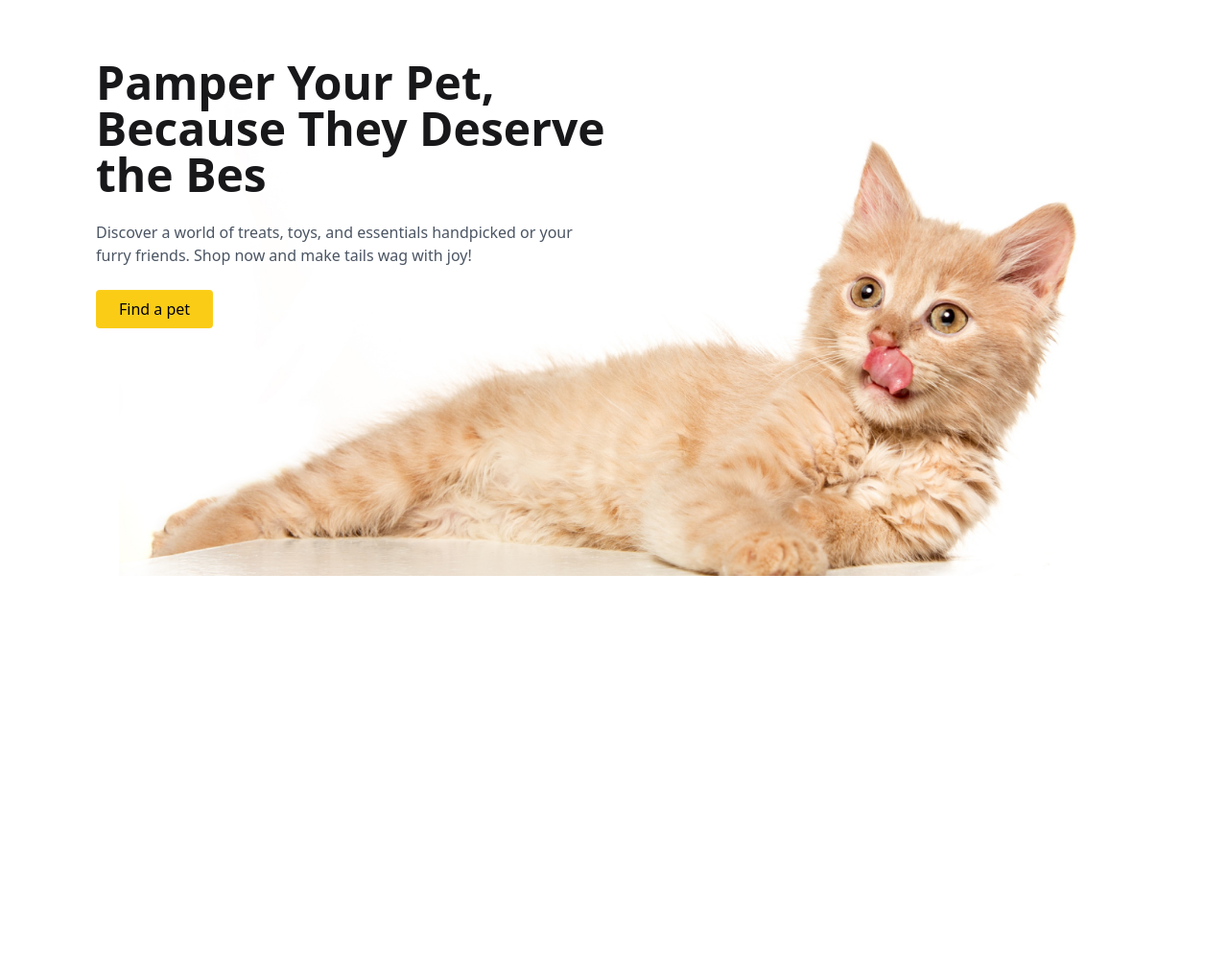
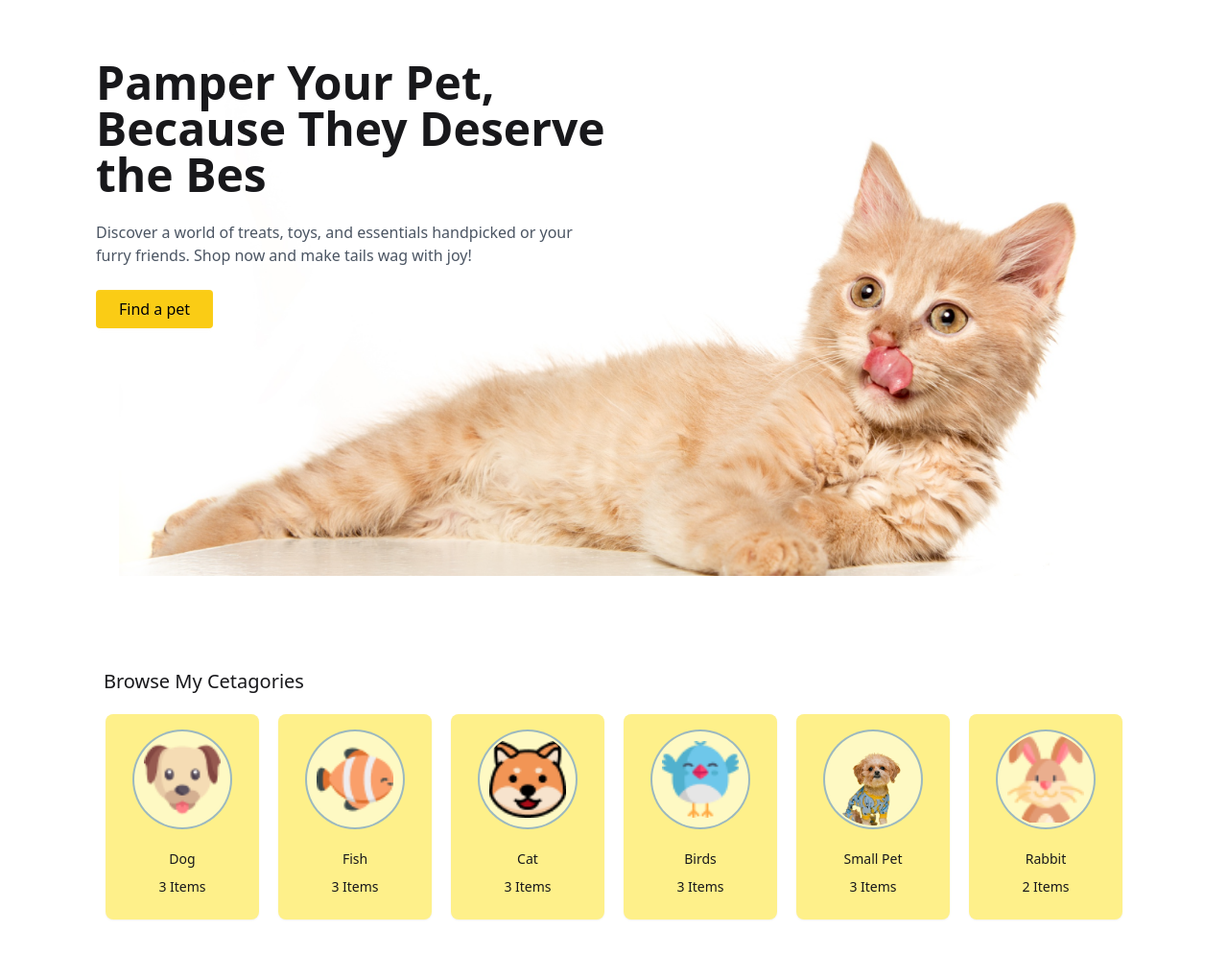
Before and after one commit to sohrab015/assignment-3-c001, a plain HTML site: page index.html in a window 1280 px wide. Shown: the part 68-1064 px from the top of the page at 96% size. Before the commit the page ends 800 px from the top, so only its background shows below. Drawn offline with nearby package versions, Linux system fonts and the light colour scheme; a web font is replaced by a local one.

Commit message:
cetagory section

```diff
--- a/index.html
+++ b/index.html
@@ -168,11 +168,103 @@
 
         </section>
 
-
     </header>
 
     <!-- main section -->
-    <main></main>
+    <main>
+
+        <!-- catagory section card -->
+        <section class="max-w-[1080px] mx-auto">
+            <h1 class="ml-5 lg:ml-2 text-xl mb-5">Browse My Cetagories</h1>
+            <div class="grid grid-cols-2 md:grid-cols-3 lg:grid-cols-6">
+
+                <!-- card one -->
+                <div class="card mx-auto mb-16 bg-yellow-200 w-40 shadow-sm">
+                    <div class="avatar mx-auto">
+                        <div
+                            class="ring-primary ring-offset-yellow-100 bg-yellow-100 w-24 rounded-full ring-2 ring-offset-2 flex justify-center items-center mt-5">
+                            <img src="c1-assets/dog-cartoon.png" class="w-10/12" />
+                        </div>
+                    </div>
+                    <div class="card-body items-center text-center">
+                        <h2 class="card-title">Dog</h2>
+                        <p>3 Items</p>
+                    </div>
+                </div>
+
+                <!-- card two -->
+                <div class="card mx-auto mb-16 bg-yellow-200 w-40 shadow-sm">
+                    <div class="avatar mx-auto">
+                        <div
+                            class="ring-primary ring-offset-yellow-100 bg-yellow-100 w-24 rounded-full ring-2 ring-offset-2 flex justify-center items-center mt-5">
+                            <img src="c1-assets/fish-cartoon.png" class="w-10/12" />
+                        </div>
+                    </div>
+                    <div class="card-body items-center text-center">
+                        <h2 class="card-title">Fish</h2>
+                        <p>3 Items</p>
+                    </div>
+                </div>
+
+                <!-- card three -->
+                <div class="card mx-auto mb-16 bg-yellow-200 w-40 shadow-sm">
+                    <div class="avatar mx-auto">
+                        <div
+                            class="ring-primary ring-offset-yellow-100 bg-yellow-100 w-24 rounded-full ring-2 ring-offset-2 flex justify-center items-center mt-5">
+                            <img src="c1-assets/cat-cartoon.png" class="w-10/12" />
+                        </div>
+                    </div>
+                    <div class="card-body items-center text-center">
+                        <h2 class="card-title">Cat</h2>
+                        <p>3 Items</p>
+                    </div>
+                </div>
+
+                <!-- card four -->
+                <div class="card mx-auto mb-16 bg-yellow-200 w-40 shadow-sm">
+                    <div class="avatar mx-auto">
+                        <div
+                            class="ring-primary ring-offset-yellow-100 bg-yellow-100 w-24 rounded-full ring-2 ring-offset-2 flex justify-center items-center mt-5">
+                            <img src="c1-assets/bird-cartoon.png" class="w-10/12" />
+                        </div>
+                    </div>
+                    <div class="card-body items-center text-center">
+                        <h2 class="card-title">Birds</h2>
+                        <p>3 Items</p>
+                    </div>
+                </div>
+
+                <!-- card five -->
+                <div class="card mx-auto mb-16 bg-yellow-200 w-40 shadow-sm">
+                    <div class="avatar mx-auto">
+                        <div
+                            class="ring-primary ring-offset-yellow-100 bg-yellow-100 w-24 rounded-full ring-2 ring-offset-2 flex justify-center items-center mt-5">
+                            <img src="c1-assets/cute-pet-small.png" class="w-10/12" />
+                        </div>
+                    </div>
+                    <div class="card-body items-center text-center">
+                        <h2 class="card-title">Small Pet</h2>
+                        <p>3 Items</p>
+                    </div>
+                </div>
+
+                <!-- card six -->
+                <div class="card mx-auto mb-16 bg-yellow-200 w-40 shadow-sm">
+                    <div class="avatar mx-auto">
+                        <div
+                            class="ring-primary ring-offset-yellow-100 bg-yellow-100 w-24 rounded-full ring-2 ring-offset-2 flex justify-center items-center mt-5">
+                            <img src="c1-assets/rabbit-cartoon.png" class="w-10/12" />
+                        </div>
+                    </div>
+                    <div class="card-body items-center text-center">
+                        <h2 class="card-title">Rabbit</h2>
+                        <p>2 Items</p>
+                    </div>
+                </div>
+
+            </div>
+        </section>
+    </main>
 
     <!-- footer secton -->
     <footer></footer>
```
